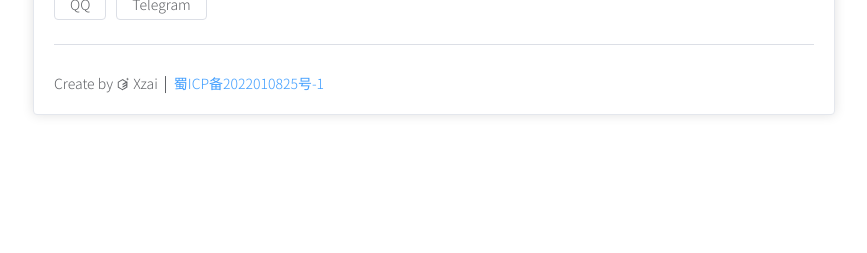
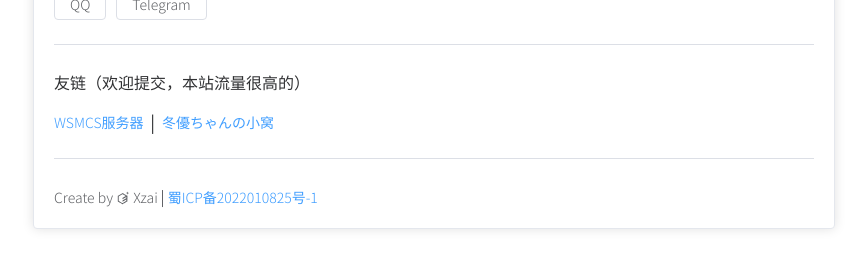
Before and after one commit to wjsdkl/HomePage, a Vue app: page / in a window 1280 px wide. Shown: the part 699-952 px from the top of the page, without its empty margins (206-1073 px from the left). Before the commit the page ends 842 px from the top, so only its background shows below. Built offline with nearby package versions, Linux system fonts and the light colour scheme; no server answers.

Commit message:
添加友链

```diff
--- a/src/App.vue
+++ b/src/App.vue
@@ -31,12 +31,12 @@
                     <el-button tag="a" href="//telegram.me/Xzai0313" target="_blank">Telegram</el-button>
                 </div>
                 <el-divider/>
-                <el-text>
-                    Create by <el-icon><ElementPlus/></el-icon> Xzai &boxv;
-                    <el-link type="primary" :underline="false" href="//beian.miit.gov.cn/" target="_blank">
-                        蜀ICP备2022010825号-1
-                    </el-link>
-                </el-text>
+                <p>友链（欢迎提交，本站流量很高的）</p>
+                <el-link type="primary" :underline="false" href="//www.wsmcs.top" target="_blank">WSMCS服务器</el-link>
+                &boxv;
+                <el-link type="primary" :underline="false" href="//fuibafuyu.net/" target="_blank">冬優ちゃんの小窝</el-link>
+                <el-divider/>
+                <el-text>Create by <el-icon><ElementPlus/></el-icon> Xzai&boxv;<el-link type="primary" :underline="false" href="//beian.miit.gov.cn" target="_blank">蜀ICP备2022010825号-1</el-link></el-text>
             </div>
         </el-card>
     </el-main>
```
